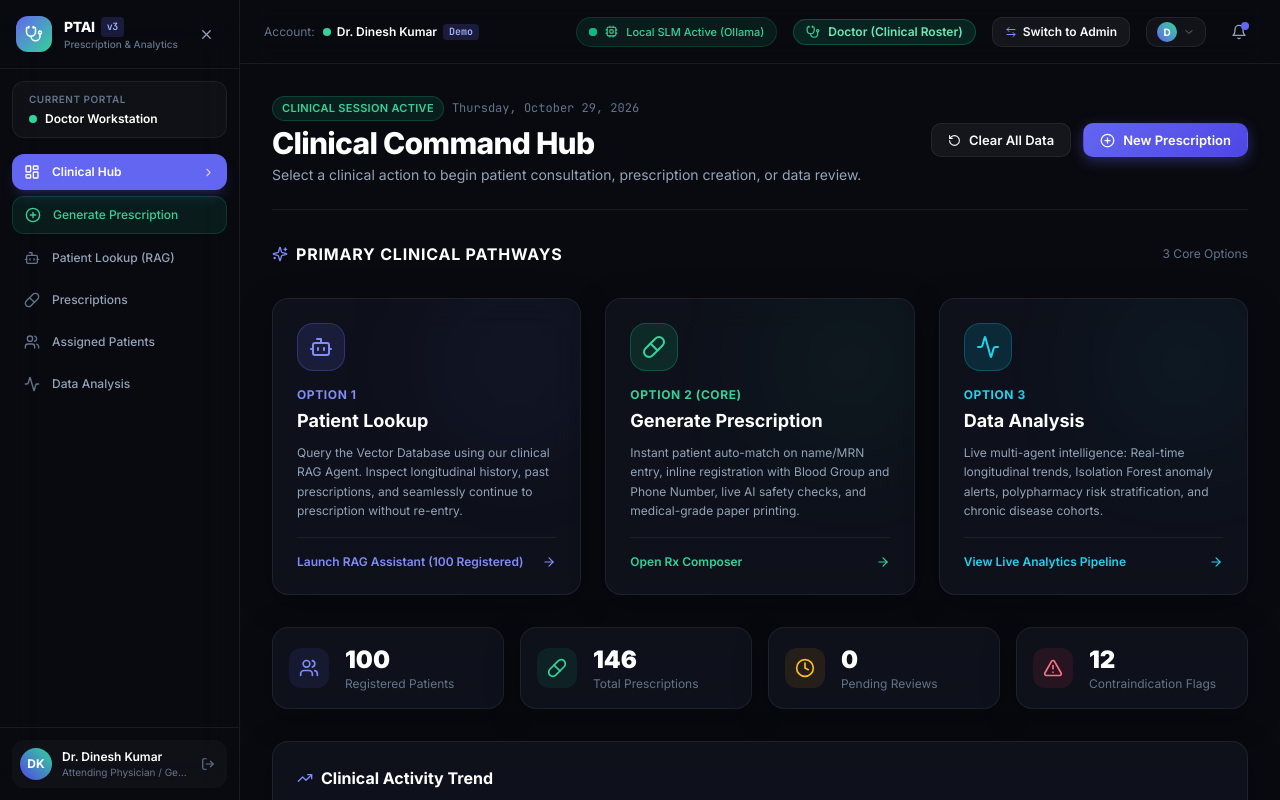
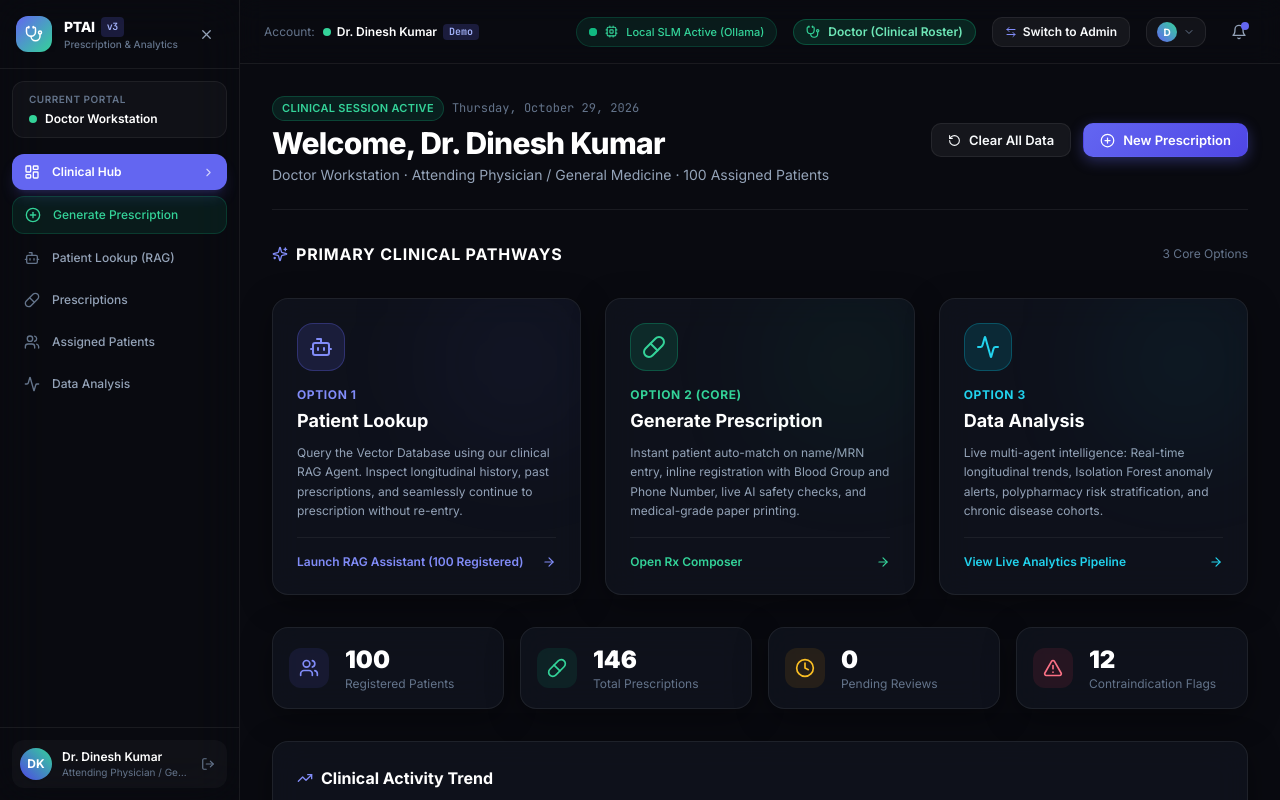
Before and after one commit to Athish2211/PTAIV3, a Next.js app in the folder frontend/: page /dashboard in a window 1280 px wide. Shown: the top 800 px of the page. Built offline with nearby package versions, Linux system fonts and the light colour scheme.

Commit message:
Auto-commit: 2026-10-29 10:04:35

```diff
--- a/frontend/src/app/(app)/dashboard/page.tsx
+++ b/frontend/src/app/(app)/dashboard/page.tsx
@@ -14,7 +14,7 @@ import PrintPrescriptionModal from '@/components/prescriptions/PrintPrescription
 import { AreaChart, Area, ResponsiveContainer, BarChart, Bar, Tooltip, XAxis, YAxis } from 'recharts'
 
 export default function DashboardPage() {
-  const { role, patients, prescriptions, clearAllData } = useRole()
+  const { role, patients, prescriptions, clearAllData, currentUser } = useRole()
   const [currentTime, setCurrentTime] = useState<string>('')
   const [selectedRxForPrint, setSelectedRxForPrint] = useState<PrescriptionRecord | null>(null)
   const [resetNotice, setResetNotice] = useState<string>('')
@@ -80,12 +80,14 @@ export default function DashboardPage() {
             <span className="text-xs text-[var(--text-muted)] font-mono">{currentTime}</span>
           </div>
           <h1 className="text-3xl font-extrabold tracking-tight text-white">
-            {role === 'doctor' ? 'Clinical Command Hub' : 'Medical Administration Overview'}
+            {role === 'doctor'
+              ? `Welcome, ${currentUser?.name || 'Dr. Dinesh Kumar'}`
+              : `Welcome, ${currentUser?.name || 'Dr. Sarah Connor'}`}
           </h1>
           <p className="text-sm text-[var(--text-secondary)] mt-1">
             {role === 'doctor'
-              ? 'Select a clinical action to begin patient consultation, prescription creation, or data review.'
-              : 'Drillable metrics from Organization → Doctor → Patient → Clinical Record.'}
+              ? `Doctor Workstation · ${currentUser?.specialization || 'Attending Physician'} · ${totalPatients} Assigned Patients`
+              : 'Medical Administration Overview · Hospital-wide Population Health Telemetry'}
           </p>
         </div>
 
```
